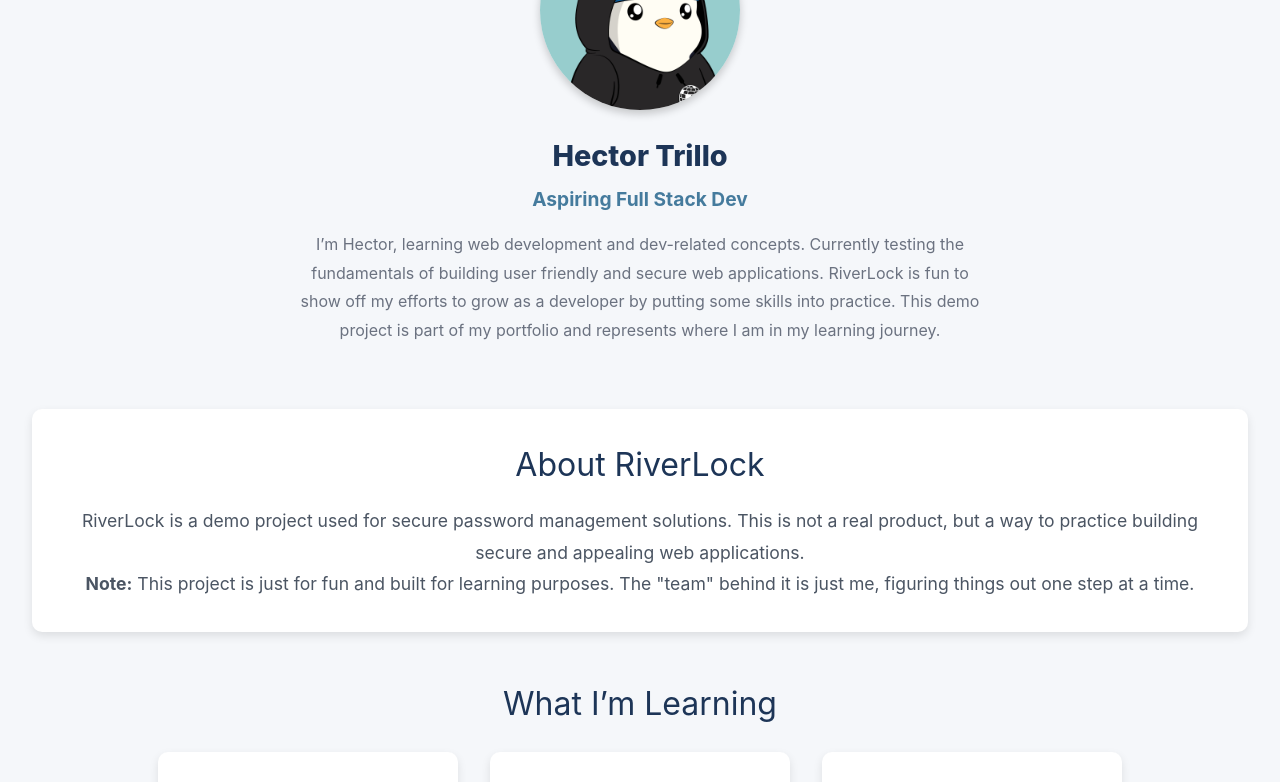
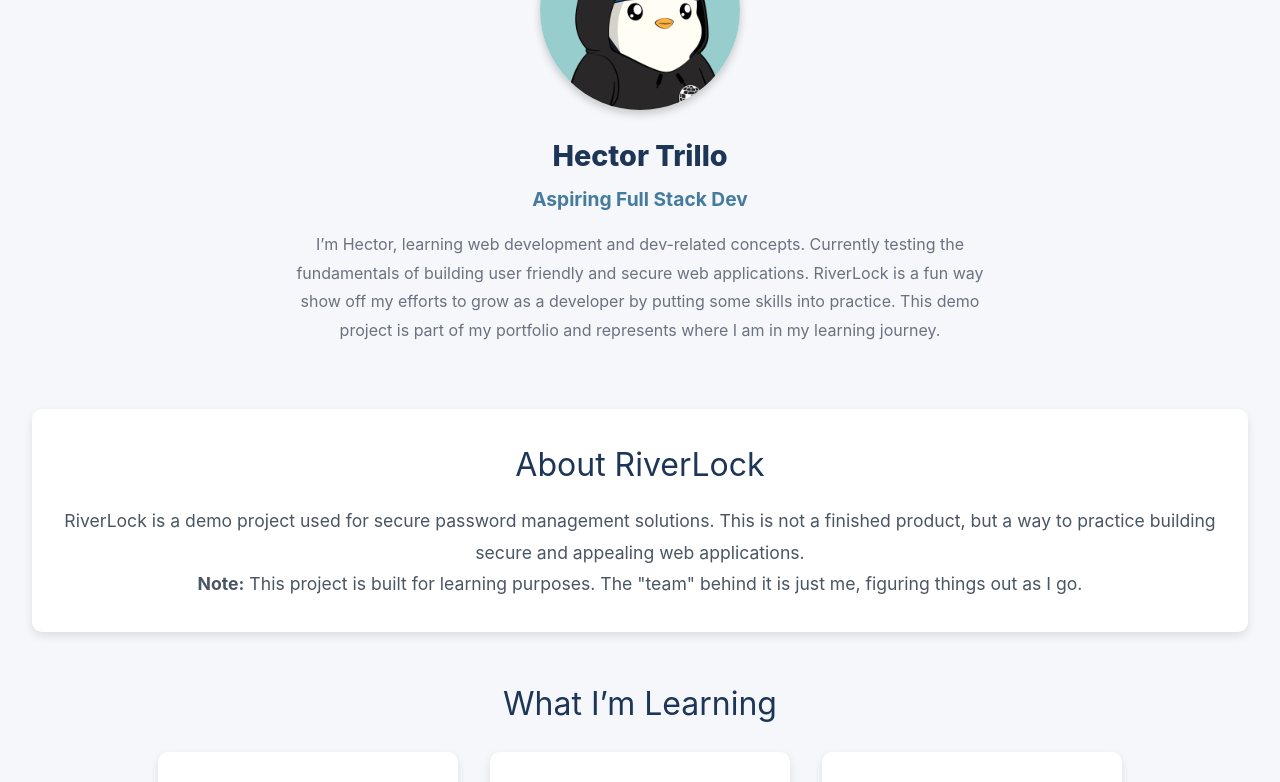
Before and after one commit to htrillo95/password-manager-frontend, a React (Create React App) app: page /about/team in a window 1280 px wide. Shown: the part 469-1251 px from the top of the page. Built offline with nearby package versions, Linux system fonts and the light colour scheme.

Commit message:
Typo fix - Team page

```diff
--- a/src/pages/Team.js
+++ b/src/pages/Team.js
@@ -28,7 +28,7 @@ const Team = () => {
           <p className="team-bio">
             I’m Hector, learning web development and dev-related concepts. Currently testing the
             fundamentals of building user friendly and secure web applications.
-            RiverLock is fun to show off my efforts to grow as a developer by putting
+            RiverLock is a fun way show off my efforts to grow as a developer by putting
             some skills into practice. This demo project is part of my
             portfolio and represents where I am in my learning journey.
           </p>
@@ -40,13 +40,13 @@ const Team = () => {
         <h2>About RiverLock</h2>
         <p>
           RiverLock is a demo project used for secure password
-          management solutions. This is not a real product, but a way to
+          management solutions. This is not a finished product, but a way to
           practice building secure and appealing web applications.
         </p>
         <p>
-          <strong>Note:</strong> This project is just for fun and built
+          <strong>Note:</strong> This project is built
           for learning purposes. The "team" behind it is just me, figuring things
-          out one step at a time.
+          out as I go.
         </p>
       </div>
 
```
